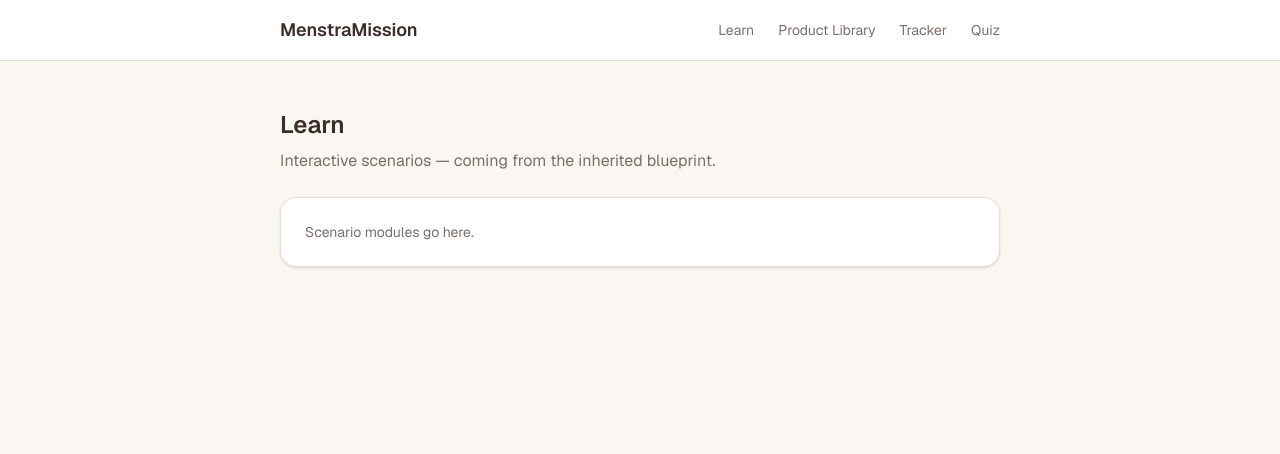
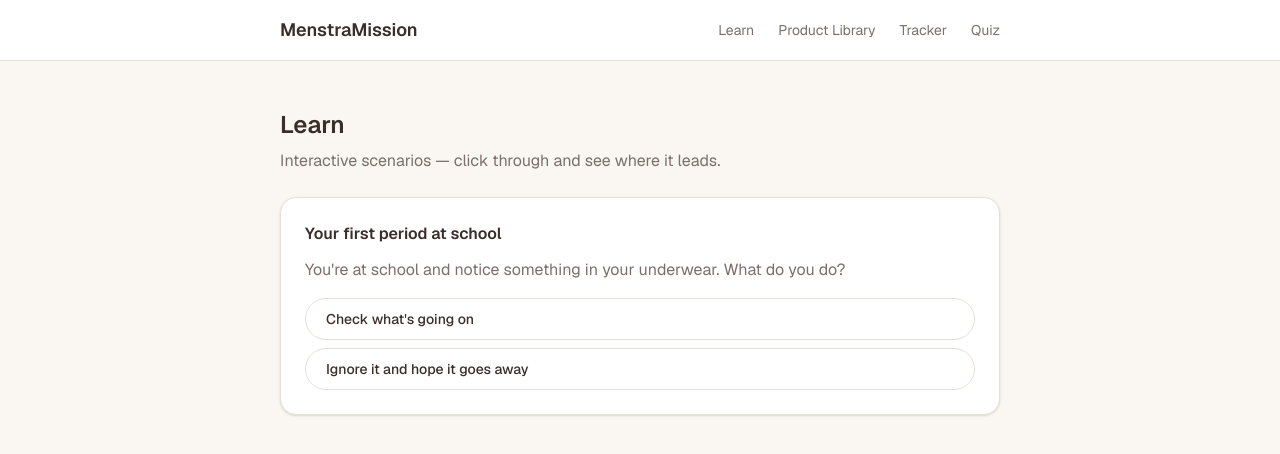
Before and after one commit to Chlabc/Catalyst-2026, a Next.js app: page /scenarios in a window 1280 px wide. Shown: the top 454 px of the page. Built offline with nearby package versions, Linux system fonts and the light colour scheme.

Commit message:
Add working interactive scenario example (branching choices)
Demonstrates the click-into-a-choice, then choose-again pattern for
the Learn page - the core interactive concept from the inherited
blueprint. New scenarios are added as plain data in src/lib/scenarios.ts
without touching component logic.

```diff
--- a/src/app/scenarios/page.tsx
+++ b/src/app/scenarios/page.tsx
@@ -1,10 +1,12 @@
 import { Container } from "@/components/ui/Container";
-import { Card } from "@/components/ui/Card";
+import { ScenarioPlayer } from "@/components/scenario/ScenarioPlayer";
+import { firstPeriodScenario } from "@/lib/scenarios";
 
 // Owner: Person A
-// Build the interactive scenario modules here (the inherited blueprint's
-// core concept). Each scenario is a short, practical situation with a
-// walkthrough — pull content from the Product-thon team's research.
+// One scenario is built as a working example below. To add more: copy a
+// new array into src/lib/scenarios.ts (same shape as firstPeriodScenario)
+// and render another <ScenarioPlayer /> here. The component itself
+// doesn't need to change — just the content.
 
 export default function ScenariosPage() {
   return (
@@ -12,11 +14,14 @@ export default function ScenariosPage() {
       <div className="py-12">
         <h1 className="text-2xl font-semibold text-foreground">Learn</h1>
         <p className="mt-2 text-text-muted">
-          Interactive scenarios — coming from the inherited blueprint.
+          Interactive scenarios — click through and see where it leads.
         </p>
-        <Card className="mt-6">
-          <p className="text-sm text-text-muted">Scenario modules go here.</p>
-        </Card>
+        <div className="mt-6">
+          <ScenarioPlayer
+            title="Your first period at school"
+            steps={firstPeriodScenario}
+          />
+        </div>
       </div>
     </Container>
   );
--- /dev/null
+++ b/src/components/scenario/ScenarioPlayer.tsx
@@ -0,0 +1,52 @@
+"use client";
+
+import { useState } from "react";
+import { Card } from "@/components/ui/Card";
+import { Button } from "@/components/ui/Button";
+import type { ScenarioStep } from "@/lib/scenarios";
+
+export function ScenarioPlayer({
+  title,
+  steps,
+}: {
+  title: string;
+  steps: ScenarioStep[];
+}) {
+  const [stepId, setStepId] = useState(steps[0].id);
+  const step = steps.find((s) => s.id === stepId) ?? steps[0];
+  const isEnd = step.choices.length === 0;
+
+  return (
+    <Card>
+      <h3 className="font-semibold text-foreground">{title}</h3>
+
+      {!isEnd && <p className="mt-3 text-text-muted">{step.prompt}</p>}
+
+      {isEnd ? (
+        <div className="mt-2 flex flex-col gap-4">
+          <p className="text-secondary">{step.closing}</p>
+          <Button
+            variant="secondary"
+            className="self-start"
+            onClick={() => setStepId(steps[0].id)}
+          >
+            Try another path
+          </Button>
+        </div>
+      ) : (
+        <div className="mt-4 flex flex-col gap-2">
+          {step.choices.map((choice) => (
+            <Button
+              key={choice.label}
+              variant="secondary"
+              className="justify-start text-left"
+              onClick={() => setStepId(choice.next)}
+            >
+              {choice.label}
+            </Button>
+          ))}
+        </div>
+      )}
+    </Card>
+  );
+}
--- /dev/null
+++ b/src/lib/scenarios.ts
@@ -0,0 +1,70 @@
+export type ScenarioChoice = {
+  label: string;
+  next: string;
+};
+
+export type ScenarioStep = {
+  id: string;
+  prompt: string;
+  choices: ScenarioChoice[];
+  // Only set on end steps (steps with no choices).
+  closing?: string;
+};
+
+// Add new scenarios by copying this shape into a new exported array.
+// Each step is one screen; choices point at the `id` of the next step.
+// A step with an empty choices array is an ending — give it a `closing`
+// line instead.
+export const firstPeriodScenario: ScenarioStep[] = [
+  {
+    id: "start",
+    prompt:
+      "You're at school and notice something in your underwear. What do you do?",
+    choices: [
+      { label: "Check what's going on", next: "check" },
+      { label: "Ignore it and hope it goes away", next: "ignore" },
+    ],
+  },
+  {
+    id: "ignore",
+    prompt: "It's still there, and now you're worried. What next?",
+    choices: [{ label: "Okay, let's actually check", next: "check" }],
+  },
+  {
+    id: "check",
+    prompt: "You check — it looks like your first period. What now?",
+    choices: [
+      { label: "Tell a teacher or trusted adult", next: "tell" },
+      { label: "Sort yourself out in the bathroom first", next: "bathroom" },
+    ],
+  },
+  {
+    id: "tell",
+    prompt: "",
+    choices: [],
+    closing:
+      "Good instinct — most schools have a nurse or a staff member with supplies on hand. Reaching out is exactly the right move.",
+  },
+  {
+    id: "bathroom",
+    prompt: "In the bathroom, you realise you don't have any supplies. What now?",
+    choices: [
+      { label: "Ask a friend", next: "friend" },
+      { label: "Text a trusted adult for help", next: "message" },
+    ],
+  },
+  {
+    id: "friend",
+    prompt: "",
+    choices: [],
+    closing:
+      "Asking a friend is completely normal — periods aren't something to be embarrassed about.",
+  },
+  {
+    id: "message",
+    prompt: "",
+    choices: [],
+    closing:
+      "A quick message can save you from having to explain everything out loud. That's what it's there for.",
+  },
+];
```
